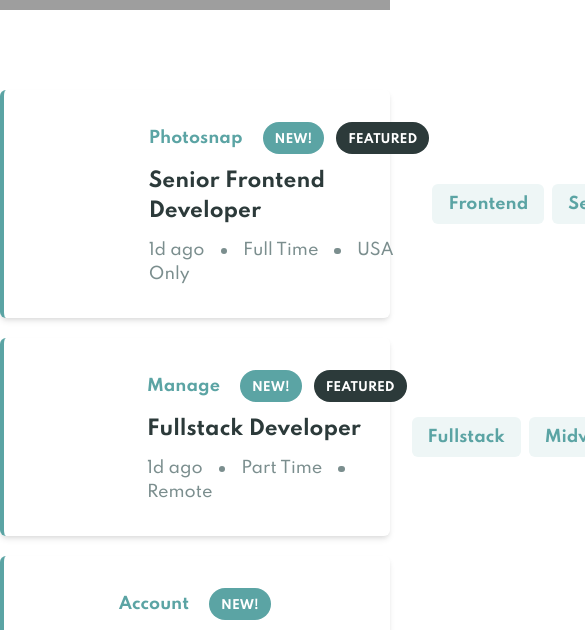
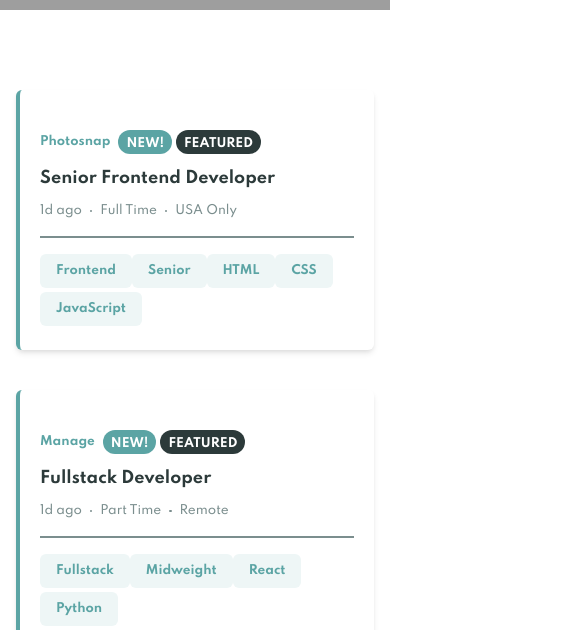
Before and after one commit to angelmtztrc/job-listings, a React (Create React App) app: page / in a window 390 px wide. Shown: the part 214-844 px from the top of the page, 585 px wide, since content can reach past the window. Built offline with nearby package versions, Linux system fonts and the light colour scheme; grey boxes are pictures that could not be loaded.

Commit message:
:iphone: responsive(app): responsive web desing for the app

```diff
--- a/index.css
+++ b/index.css
@@ -21,7 +21,15 @@ body {
 #extra-info > :not(:first-child)::before {
   content: '';
   display: inline-block;
-  width: 0.4rem;
-  height: 0.4rem;
-  @apply rounded-full bg-cyan-dark-grayish align-middle mx-4;
+  width: 0.15rem;
+  height: 0.15rem;
+  @apply rounded-full bg-cyan-dark-grayish align-middle mx-2;
 }
+
+@media (min-width: 1024px) {
+  #extra-info > :not(:first-child)::before {
+    width: 0.4rem;
+    height: 0.4rem;
+    @apply mx-4;
+  }
+}
--- a/src/components/Header.js
+++ b/src/components/Header.js
@@ -24,16 +24,16 @@ const Header = () => {
       className="w-full h-56 bg-cyan-primary bg-cover bg-center relative"
     >
       <div style={{ bottom: -40 }} className="absolute bottom-0 left-0 w-full">
-        <div className="container mx-auto ">
+        <div className="container mx-auto px-4 lg:px-0">
           {filters.length >= 1 ? (
-            <div className="bg-white px-8 py-4 shadow-md rounded-md flex justify-between items-center">
-              <ul className="flex">
+            <div className="bg-white px-6 py-3 lg:px-8 lg:py-4 shadow-md rounded-md flex justify-between items-center">
+              <ul className="flex flex-wrap">
                 {filters.map((filter, index) => (
                   <li
                     key={index}
-                    className="bg-cyan-light-gryish p-3 pr-12 rounded-md relative mr-4"
+                    className="bg-cyan-light-gryish p-3 pr-12 rounded-md relative mr-2 mb-1 lg:mr-4 lg:mb-0"
                   >
-                    <p className="text-cyan-primary leading-none font-semibold mr-2">
+                    <p className="text-xs lg:text-base text-cyan-primary leading-none font-semibold mr-2">
                       {filter}
                     </p>
                     <button
@@ -41,7 +41,7 @@ const Header = () => {
                       className="absolute top-0 right-0 bg-cyan-primary hover:bg-cyan-very-dark-grayish h-full w-10 flex justify-center items-center rounded-r-md transition-colors ease-out duration-300"
                     >
                       <svg
-                        className="w-5 h-5 text-white"
+                        className="w-3 h-3 lg:w-5 lg:h-5 text-white"
                         fill="none"
                         stroke="currentColor"
                         viewBox="0 0 24 24"
--- a/src/components/Job.js
+++ b/src/components/Job.js
@@ -21,35 +21,42 @@ const Job = ({ job }) => {
   };
 
   return (
-    <li className="border-l-4 border-cyan-primary p-8 shadow-md rounded-md mb-5">
-      <div className="flex justify-between items-center">
-        <div className="flex">
+    <li
+      className={`${
+        job.new && job.featured ? 'border-l-4 border-cyan-primary' : ''
+      }  mb-10 p-5 lg:p-8 shadow-md rounded-md`}
+    >
+      <div className="flex flex-wrap lg:flex-no-wrap justify-between items-center">
+        <div className="w-full lg:w-auto relative flex flex-col lg:flex-row border-b-2 lg:border-none border-cyan-dark-grayish">
           <div
             style={{
               backgroundImage: `url(${require(`./../images/${logo}`)})`
             }}
-            className="h-24 w-24 rounded-full mr-5 bg-cover bg-center"
+            className="h-12 w-12 lg:h-24 lg:w-24 rounded-full mr-5 bg-cover bg-center absolute lg:relative top-0 left-0 -mt-10 lg:mt-0"
           ></div>
-          <div>
+          <div className="pb-4 lg:pb-0 mt-5 lg:mt-0">
             <section className="flex items-center mb-3">
-              <p className="text-cyan-primary font-semibold mr-5">
+              <p className="text-xs lg:text-base text-cyan-primary font-semibold mr-2 lg:mr-5">
                 {job.company}
               </p>
               {job.new ? (
-                <span className="text-xs mr-3 px-3 pt-3 pb-2 bg-cyan-primary leading-none rounded-full text-white font-semibold">
-                  <p>NEW!</p>
+                <span className="mr-1 lg:mr-3 px-2 pt-2 pb-1 lg:px-3 lg:pt-3 lg:pb-2 bg-cyan-primary leading-none rounded-full text-white font-semibold">
+                  <p className="text-xs lg:text-sm">NEW!</p>
                 </span>
               ) : null}
               {job.featured ? (
-                <span className="text-xs px-3 pt-3 pb-2 bg-cyan-very-dark-grayish leading-none rounded-full text-white font-semibold">
-                  <p>FEATURED</p>
+                <span className="px-2 pt-2 pb-1 lg:px-3 lg:pt-3 lg:pb-2 bg-cyan-very-dark-grayish leading-none rounded-full text-white font-semibold">
+                  <p className="text-xs lg:text-sm">FEATURED</p>
                 </span>
               ) : null}
             </section>
-            <h2 className="text-xl text-cyan-very-dark-grayish hover:text-cyan-primary font-bold cursor-pointer transition-colors ease-out duration-300">
+            <h2 className="text-base lg:text-xl text-cyan-very-dark-grayish hover:text-cyan-primary font-bold cursor-pointer transition-colors ease-out duration-300">
               {job.position}
             </h2>
-            <section id="extra-info" className="text-cyan-dark-grayish mt-3">
+            <section
+              id="extra-info"
+              className="text-cyan-dark-grayish mt-3 text-xs lg:text-base"
+            >
               <span>{job.postedAt}</span>
               <span>{job.contract}</span>
               <span>{job.location}</span>
@@ -57,12 +64,12 @@ const Job = ({ job }) => {
           </div>
         </div>
         {/* end - information of the job */}
-        <ul className="flex">
+        <ul className="flex flex-wrap mt-4 lg:mt-0">
           {categories.map((category, index) => (
-            <li key={index} className="mr-2">
+            <li key={index} className="mr:1 lg:mr-2 mb-1 lg:mb-0">
               <button
                 onClick={() => handleAddFilter(category)}
-                className="px-4 py-2 focus:outline-none bg-cyan-light-gryish hover:bg-cyan-primary text-cyan-primary hover:text-cyan-light-gryish font-semibold rounded-md transition-colors ease-in-out duration-500"
+                className="text-xs lg:text-base px-4 py-2 focus:outline-none bg-cyan-light-gryish hover:bg-cyan-primary text-cyan-primary hover:text-cyan-light-gryish font-semibold rounded-md transition-colors ease-in-out duration-500"
               >
                 {category}
               </button>
--- a/src/components/JobsList.js
+++ b/src/components/JobsList.js
@@ -12,7 +12,7 @@ const JobsList = () => {
   const { jobs, filters } = JobsState;
 
   return (
-    <ul className="flex flex-col container mx-auto">
+    <ul className="flex flex-col container mx-auto px-4 lg:px-0">
       {jobs
         .filter(job => {
           let categories = [
```
